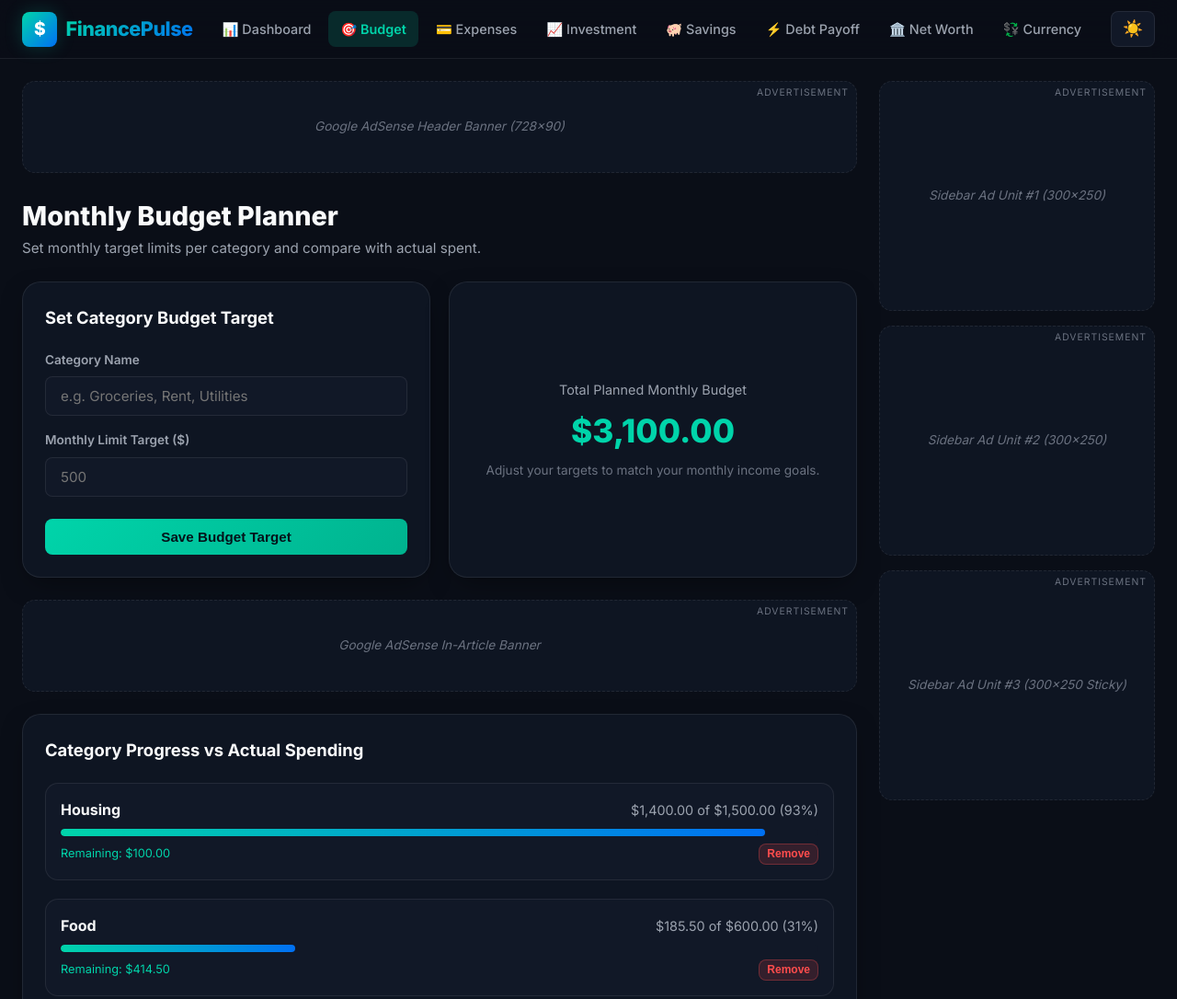
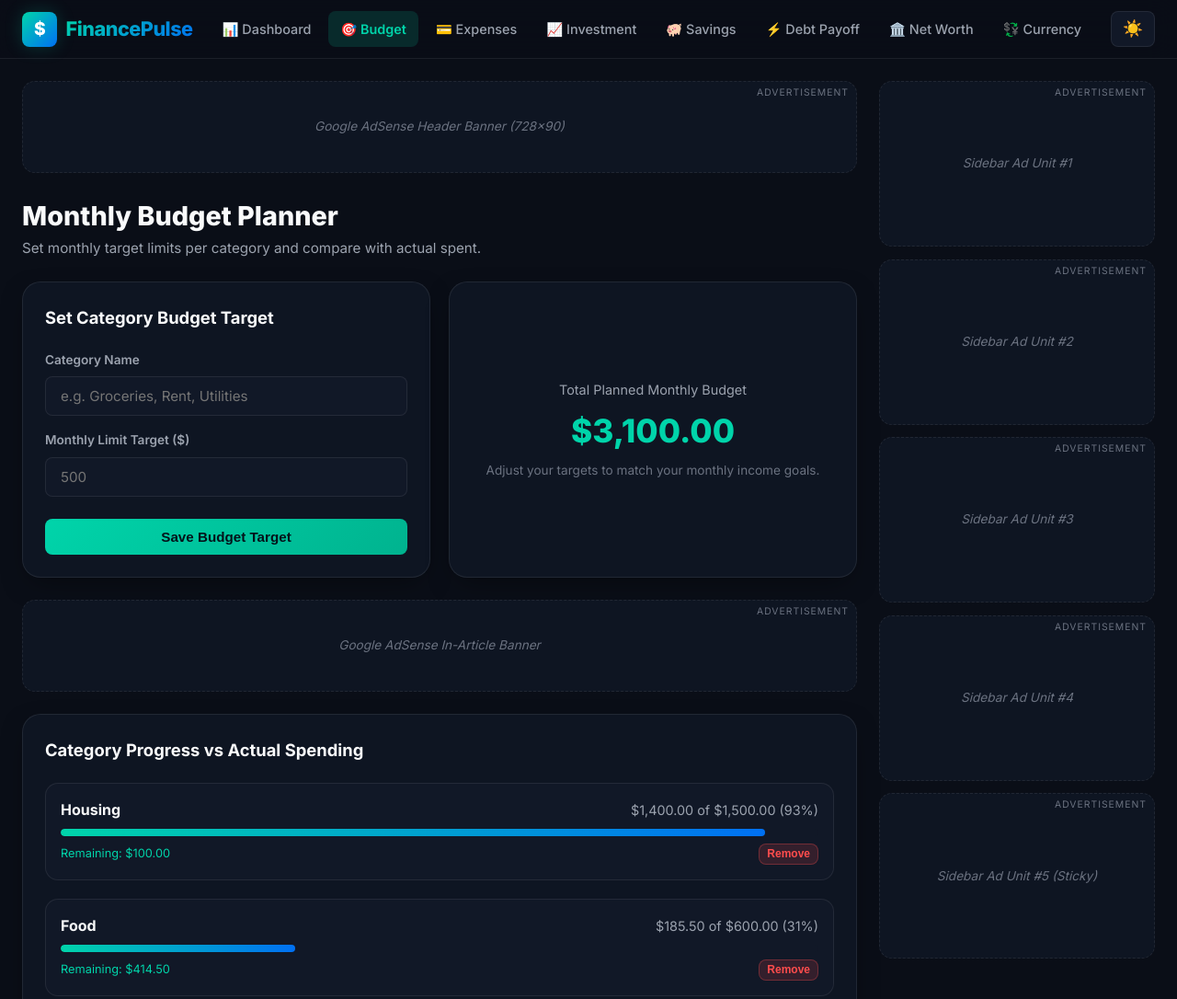
Before and after one commit to SaiRithvik-0408/finance-tracker, a plain HTML site: page budget.html in a window 1280 px wide. Shown: the top 1086 px of the page at 92% size. Drawn offline with Linux system fonts and the light colour scheme.

Commit message:
Expand sidebar ad stack to 5 compact ad units across all pages

```diff
--- a/budget.html
+++ b/budget.html
@@ -101,13 +101,19 @@
     <aside class="sidebar-area">
       <div class="sidebar-ad-stack">
         <div class="ad-slot sidebar-ad-unit">
-          <span class="ad-placeholder-text">Sidebar Ad Unit #1 (300x250)</span>
+          <span class="ad-placeholder-text">Sidebar Ad Unit #1</span>
         </div>
         <div class="ad-slot sidebar-ad-unit">
-          <span class="ad-placeholder-text">Sidebar Ad Unit #2 (300x250)</span>
+          <span class="ad-placeholder-text">Sidebar Ad Unit #2</span>
         </div>
         <div class="ad-slot sidebar-ad-unit">
-          <span class="ad-placeholder-text">Sidebar Ad Unit #3 (300x250 Sticky)</span>
+          <span class="ad-placeholder-text">Sidebar Ad Unit #3</span>
+        </div>
+        <div class="ad-slot sidebar-ad-unit">
+          <span class="ad-placeholder-text">Sidebar Ad Unit #4</span>
+        </div>
+        <div class="ad-slot sidebar-ad-unit">
+          <span class="ad-placeholder-text">Sidebar Ad Unit #5 (Sticky)</span>
         </div>
       </div>
     </aside>
--- a/css/style.css
+++ b/css/style.css
@@ -257,11 +257,11 @@ body {
   top: 80px;
   display: flex;
   flex-direction: column;
-  gap: 1rem;
+  gap: 0.85rem;
 }
 
 .sidebar-ad-unit {
-  min-height: 250px;
+  min-height: 180px;
 }
 
 /* ==========================================================================
```
Also changed, not shown: currency.html (+9 -3 lines), debt.html (+9 -3 lines), expenses.html (+9 -3 lines), index.html (+10 -4 lines), investment.html (+9 -3 lines), networth.html (+9 -3 lines), savings.html (+9 -3 lines).
